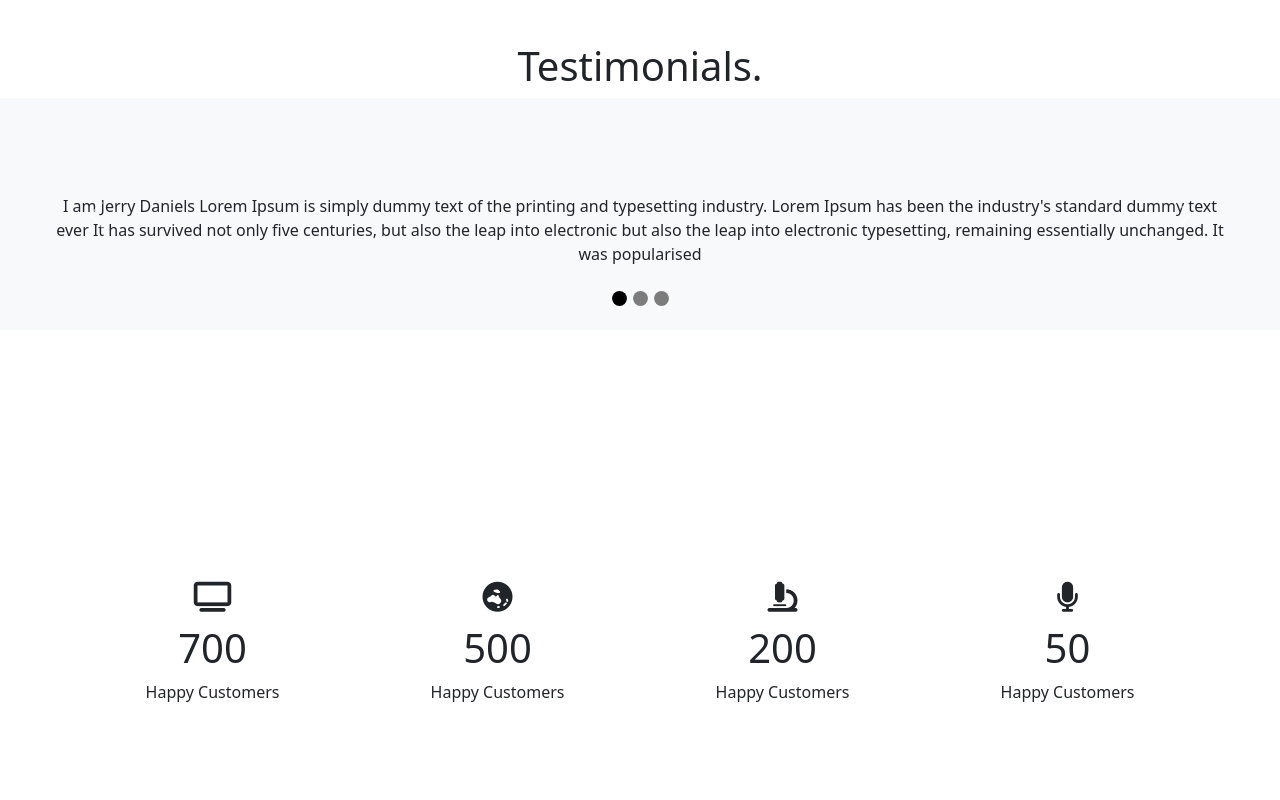
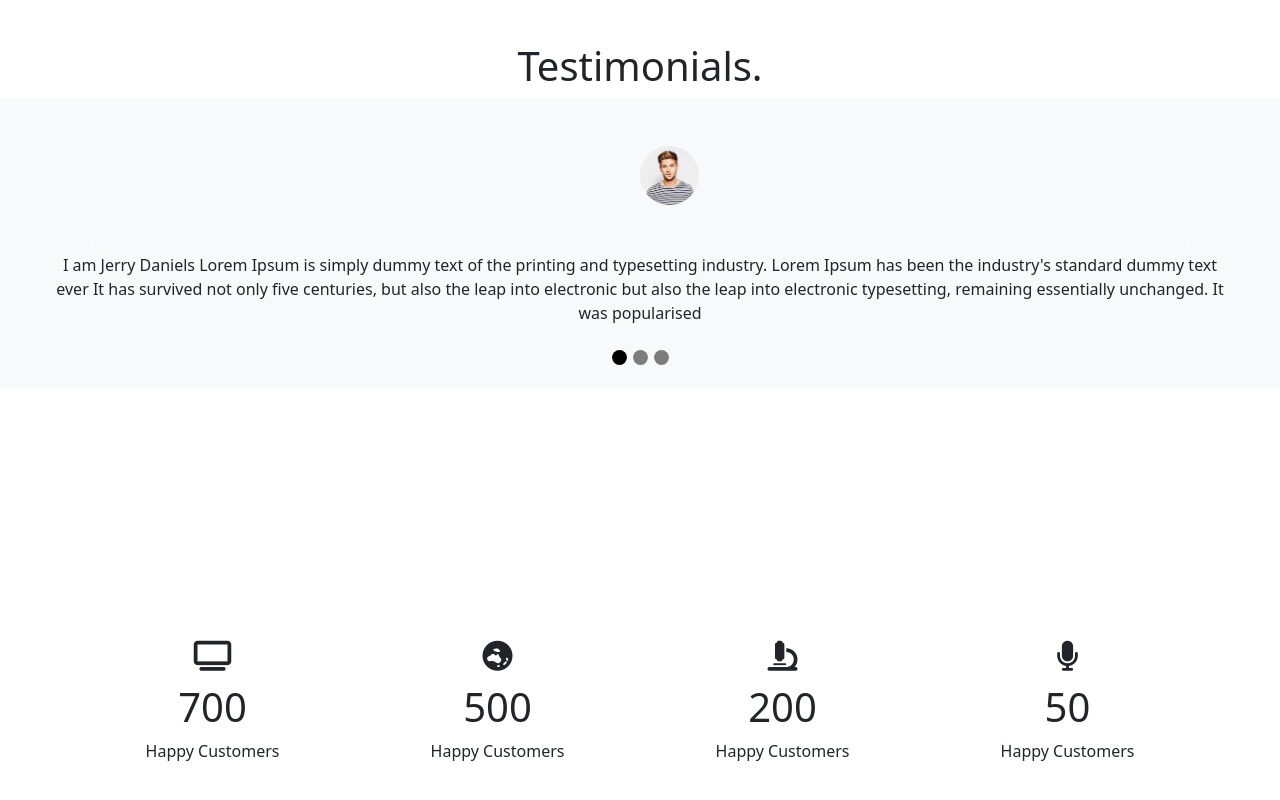
Before and after one commit to ahmedborhamm/test, a plain HTML site: page index.html in a window 1280 px wide. Shown: the part 3106-3906 px from the top of the page. Drawn offline with nearby package versions, Linux system fonts and the light colour scheme.

Commit message:
Update index.html

```diff
--- a/index.html
+++ b/index.html
@@ -300,7 +300,7 @@
           <div class="carousel-inner">
             <div class="carousel-item active bg-light p-5">
               <div>
-                <!-- <img src="./imgs/1_New1.jpg" class="d-block" alt="..." /> -->
+                 <img src="./imgs/1_New1.jpg" class="d-block" alt="..." />
                 <p class="mt-5">
                   I am Jerry Daniels Lorem Ipsum is simply dummy text of the
                   printing and typesetting industry. Lorem Ipsum has been the
```
